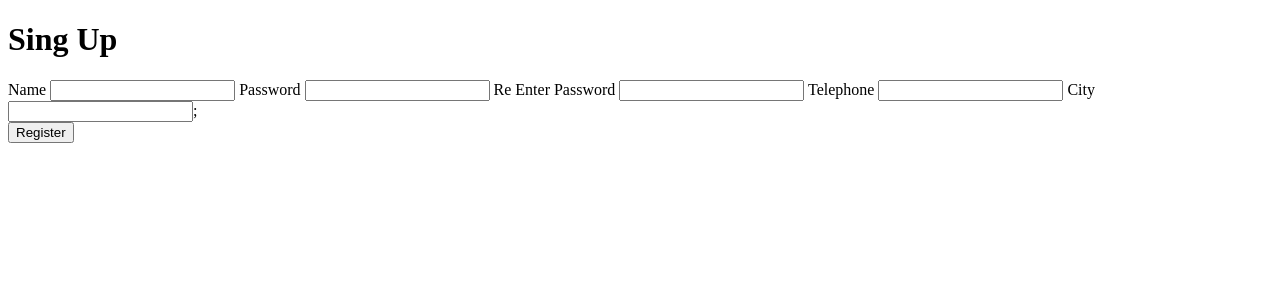
After one commit to SankalpaRanaweera/vehicle_sale, a PHP site: page /singup.php in a window 1280 px wide. The commit adds this page. Shown: the top 300 px of the page. Run offline with PHP 8.4, Linux system fonts and the light colour scheme.

Commit message:
added new things

```diff
--- a/navbar.php
+++ b/navbar.php
@@ -14,7 +14,7 @@
                 <li> <a href ="home.php"> <button class="b2"> Home </button> </a> </li>
                 <li> <a href ="about.php"> <button class ="b2"> About </button> </a> </li>
                 <li> <a href ="login.php"> <button class ="b2"> Login </button> </a> </li>
-                <li> <a href ="signin.php"> <button class ="b2"> signin </button> </a> </li>
+                <li> <a href ="singup.php"> <button class ="b2"> Singup </button> </a> </li>
 </ul>
 </div>
 </nav>
--- /dev/null
+++ b/singup.php
@@ -0,0 +1,28 @@
+<!DOCTYPE html>
+<html lang="en">
+<head>
+    <meta charset="UTF-8">
+    <meta name="viewport" content="width=device-width, initial-scale=1.0">
+    <title>Document</title>
+</head>
+<body>
+    <h1> Sing Up </h1>
+<div>
+    <from action="script.php" method="post">
+        <lable> Name </lable>
+        <input type="text" name="name">
+        <lable> Password</lable>
+        <input type="password" name="password">
+        <lable>Re Enter Password</lable>
+        <input type="password" name="password">
+        <lable>Telephone</lable>
+        <input type="text" name="telephone">
+        <lable>City</lable>
+        <input type="text" name="city">;
+</form>
+</div>
+        <a href ="addnew.php"><button> Register </button> </a>
+
+
+</body>
+</html>
```
Also changed, not shown: login.php (+7 -2 lines), addnew.php (added).
